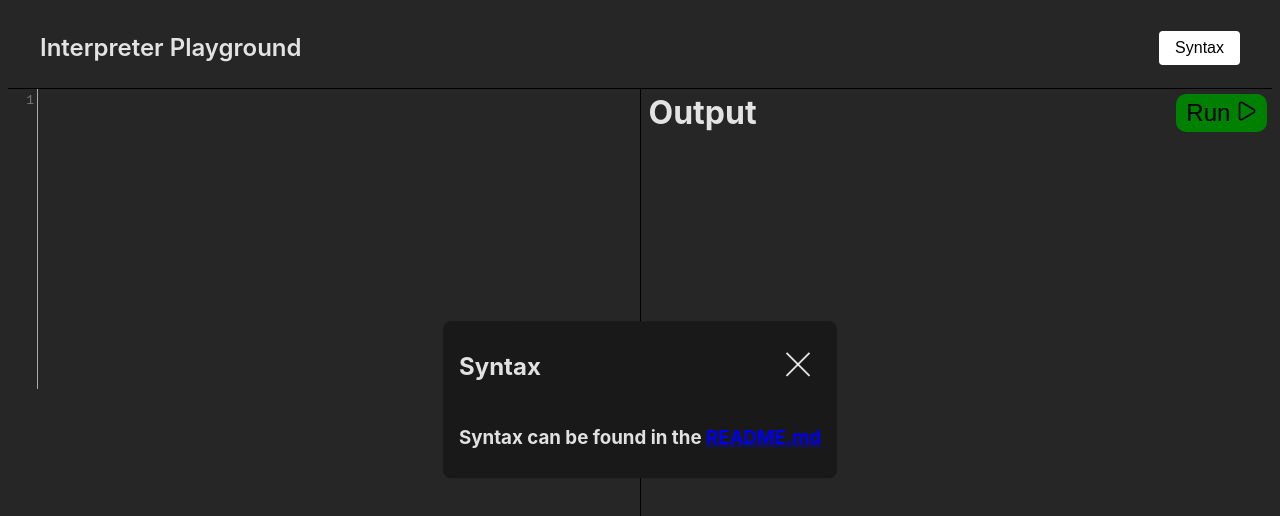
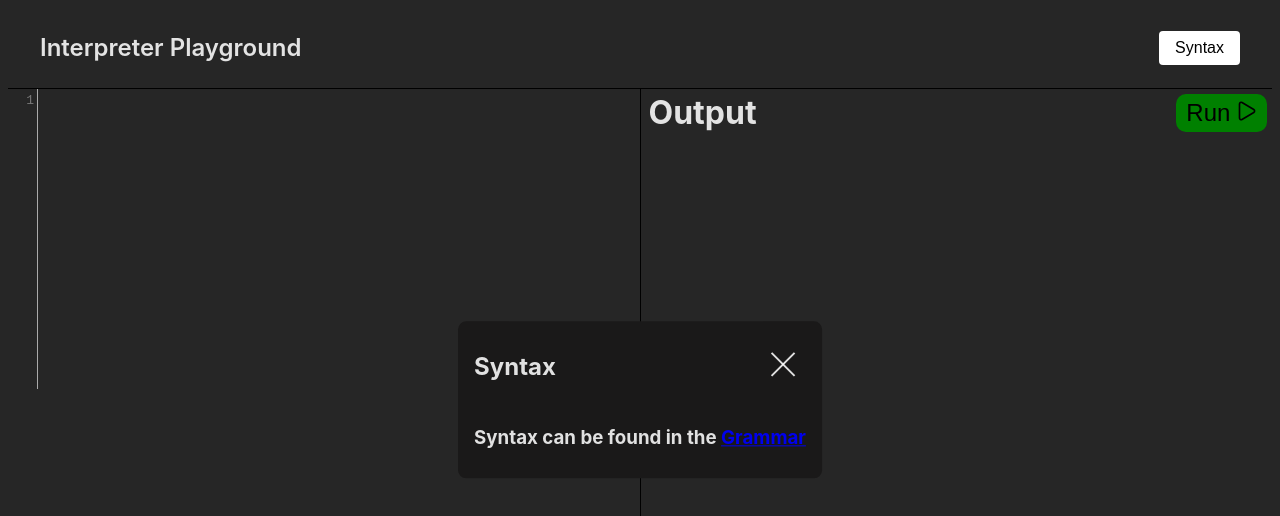
Before and after one commit to justfreddev/pyru-playground, a React (Vite) app: page / in a window 1280 px wide. Both pictures are taken after a click on the button "Syntax". Shown: the top 516 px of the page. Built offline with nearby package versions, Linux system fonts and the light colour scheme.

Commit message:
Updated syntax link

```diff
--- a/src/components/syntaxview/SyntaxView.tsx
+++ b/src/components/syntaxview/SyntaxView.tsx
@@ -26,7 +26,7 @@ const SyntaxView: React.FC<SyntaxViewProps> = ({ toggleViewingSyntax }) => {
                 </a>
             </div>
             <h3>
-                Syntax can be found in the <a href="#">README.md</a>
+                Syntax can be found in the <a href="https://github.com/justfreddev/pyru/blob/master/src/grammar.ebnf">Grammar</a>
             </h3>
         </div>
     );
```
